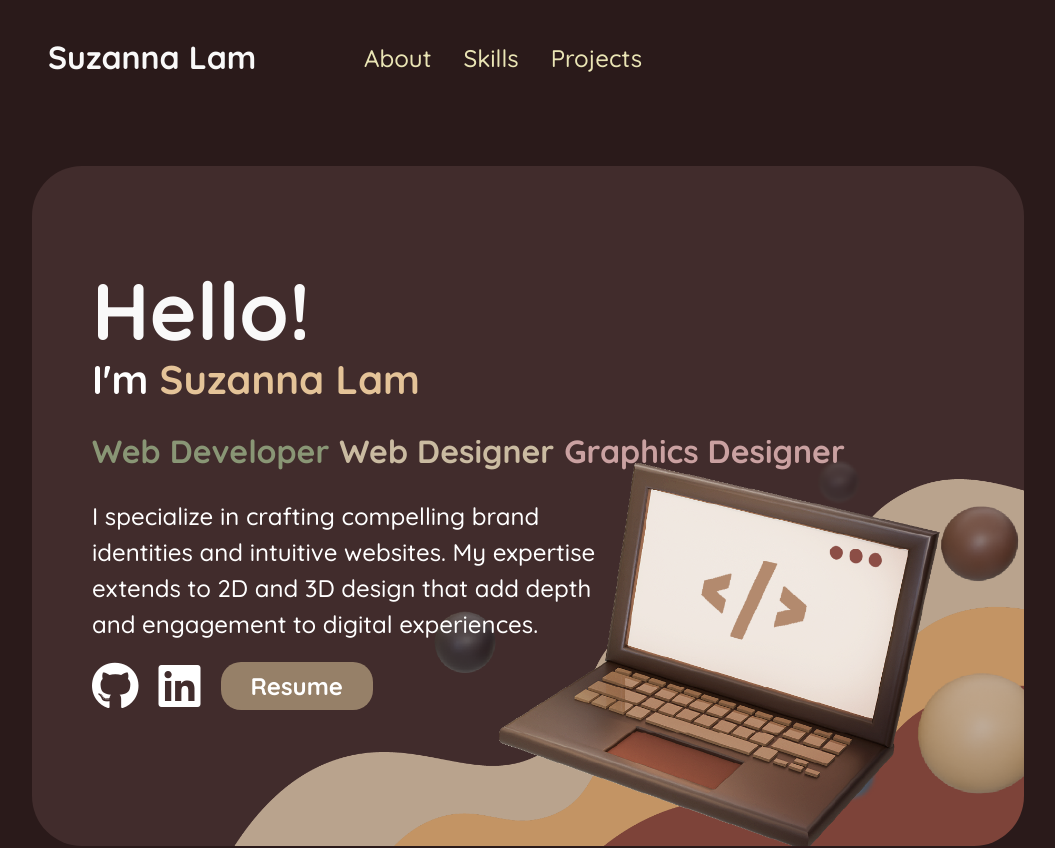
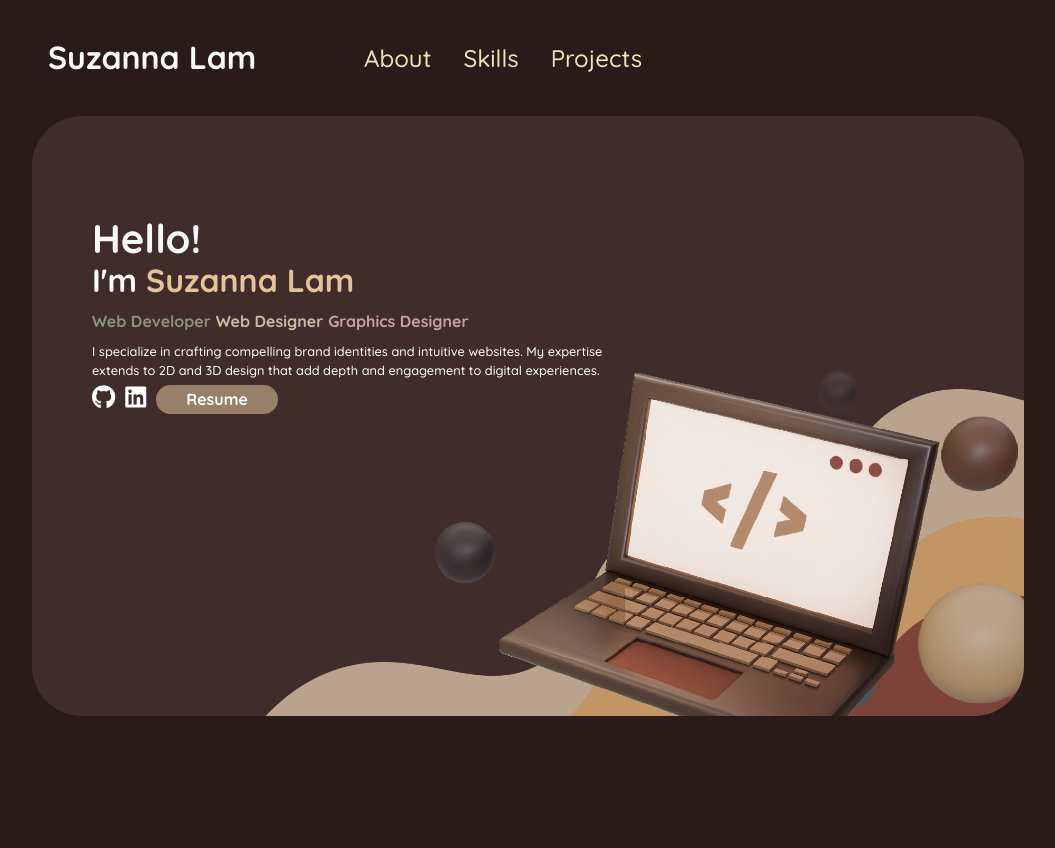
Before and after one commit to codesuzyworld/CodesSuzyPortfolio, a React (Vite) app: page / in a window 1280 px wide. Shown: the top 848 px of the page, without its empty margins (112-1167 px from the left). Built offline with nearby package versions, Linux system fonts and the light colour scheme; no server answers.

Commit message:
fixing 1080p screensize

```diff
--- a/src/components/Hero/hero.module.css
+++ b/src/components/Hero/hero.module.css
@@ -378,3 +378,72 @@
         max-width: 700px;
     }
 }
+
+
+@media (max-height:800px){
+    .hero {
+        background-image: url('/assets/heroBGImageMidScreen.png');
+        padding: 100px 10px;
+        height: 50vh;
+        margin: 0;
+        background-size: cover;
+    }
+
+    .hero-title {
+        font-size: 2.5em;
+    }
+
+    .hero-subtitle {
+        font-size: 2em;
+    }
+
+    .hero-description {
+        font-size: 0.8em;
+        min-width: 300px;
+    }
+
+    .hero-text-container{
+        display: flex;
+        flex-direction: column;
+        align-items: flex-start;
+        position: relative;
+        top: 0px;
+        left:50px;
+        bottom: 800px;
+    }
+
+    .role-container{
+        display: flex;
+        flex-direction: row;
+        gap: 5px;
+        font-size: 1em;
+        font-style: normal;
+        line-height: 10px;
+        width: 100%;
+    }
+
+    .social-icons i {
+        font-size: 1.5rem;
+        color: #fff;
+        transition: color 0.3s ease;
+    }
+
+    .social-icons i:hover {
+        color: #E4C398;
+    }
+
+    .social-icons{
+        display: flex;
+        flex-direction: row;
+        gap: 10px;
+        padding: 5px 0;
+    }
+
+    .resume-button {
+
+        padding: 5px 30px;
+        gap: 10px;
+        font-size: 1em;
+
+    }
+}
--- a/src/components/Projects/index.jsx
+++ b/src/components/Projects/index.jsx
@@ -44,24 +44,24 @@ export default function Projects() {
             {project.image?.data &&
                 <img
                   src={`data:${project.image.contentType};base64,${project.image.data}`}
-                  alt={project.name || "Project"}
+                  alt={project.name}
                 />
             }
           </div>
           <div className={styles.projectInfo}>
-            <div className={styles.projectName}>{project.name || "Loading Project Name..."}</div>
+            <div className={styles.projectName}>{project.name}</div>
             <div>{project.stack && project.stack.length > 0 && (
               <div className={styles.projectStack}>
                 <div className={styles.stackList}>
-                  {project.stack.map((tech, techIndex) => (
+                  {project.stack.map((stack, stackIndex) => (
                     <span
-                      key={techIndex}
+                      key={stackIndex}
                       className={styles.stackTag}
                       style={{
                         backgroundColor: skillColor[Math.floor(Math.random() * skillColor.length)],
                         color: '#F3E4CB'
                       }}>
-                      {tech}
+                      {stack}
                     </span>
                   ))}
                 </div>
--- a/src/components/Skills/index.jsx
+++ b/src/components/Skills/index.jsx
@@ -33,7 +33,7 @@ export default function Skills() {
           <div className={styles.skillContainer}>
             {skills.map((skill, skillIndex) => (
               <div key={skillIndex}>
-                <div className={styles.skillName}>{skill.name || "Loading Skill Name..."}</div>
+                <div className={styles.skillName}>{skill.name}</div>
                 {skill.subskills && skill.subskills.length > 0 && (
                   <div className={styles.skillStack}>
                     {skill.subskills.map((tech, index) => (
```
